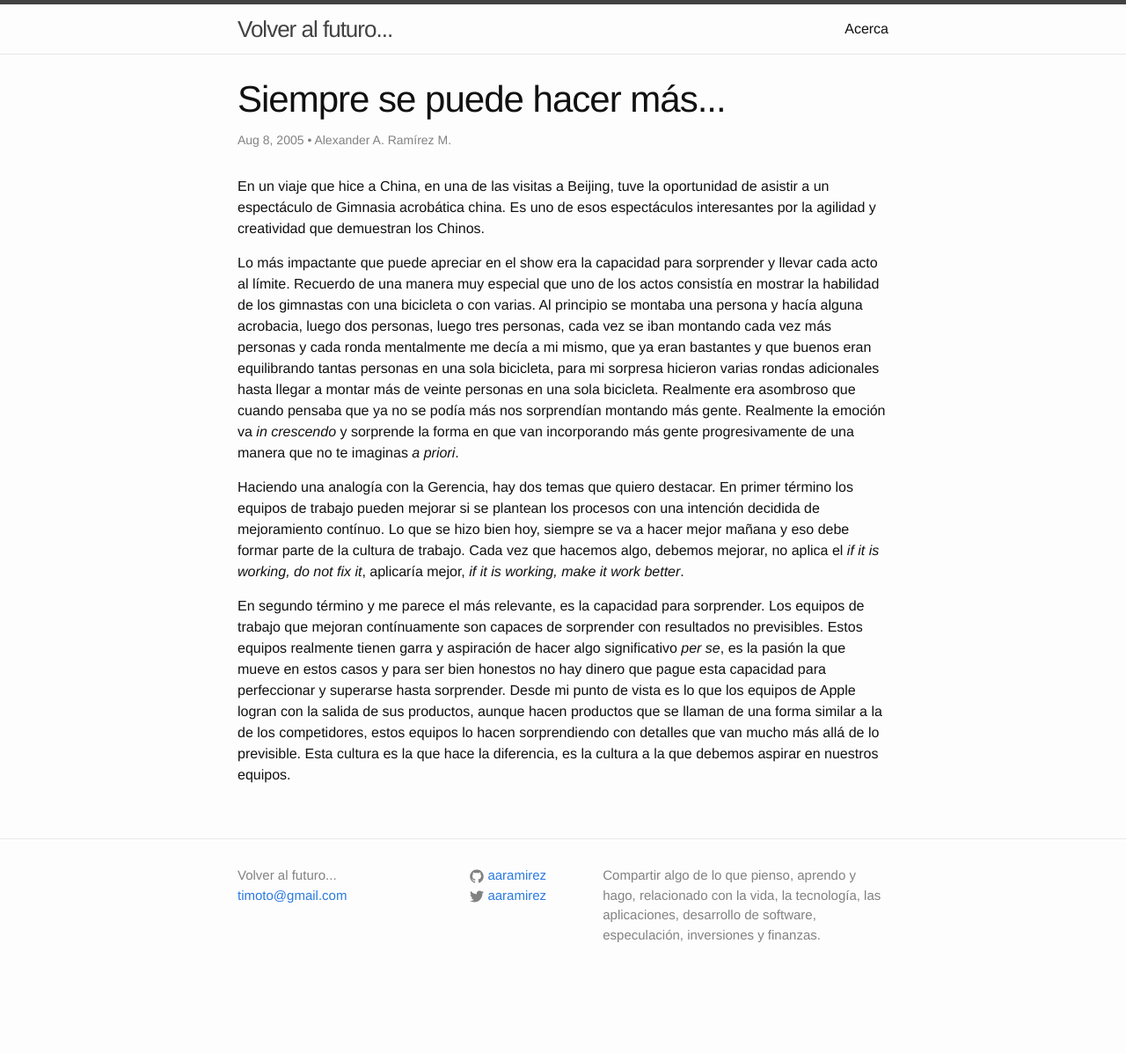
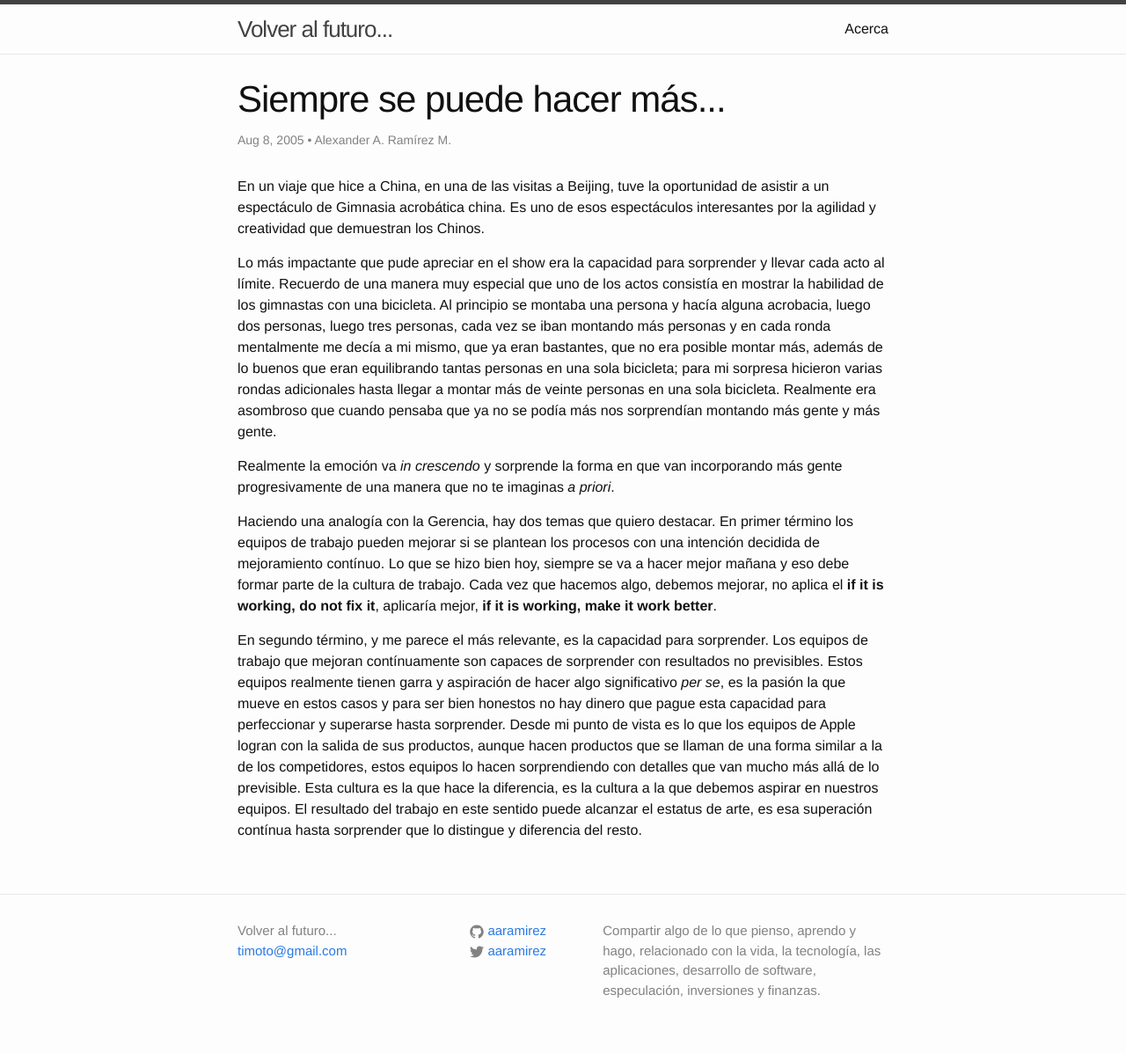
Before and after one commit to aaramirez/aaramirez.github.io, a Jekyll site: the page built from _posts/gerencia/2005-08-08-se-puede-hacer-mas.markdown, in a window 1280 px wide. Shown: the whole page at 88% size. Built offline with Jekyll 4.4.1, drawn with Linux system fonts in a browser that asks for light colours; before the commit the page ends 1134 px from its top, so only the background shows below that.

Commit message:
Se puede hacer mas..

```diff
--- a/_posts/gerencia/2005-08-08-se-puede-hacer-mas.markdown
+++ b/_posts/gerencia/2005-08-08-se-puede-hacer-mas.markdown
@@ -5,9 +5,10 @@ categories: gerencia planificacion
 ---
 En un viaje que hice a China, en una de las visitas a Beijing, tuve la oportunidad de asistir a un espectáculo de Gimnasia acrobática china. Es uno de esos espectáculos interesantes por la agilidad y creatividad que demuestran los Chinos.
 
-Lo más impactante que puede apreciar en el show era la capacidad para sorprender y llevar cada acto al límite. Recuerdo de una manera muy especial que uno de los actos consistía en mostrar la habilidad de los gimnastas con una bicicleta o con varias. Al principio se montaba una persona y hacía alguna acrobacia, luego dos personas, luego tres personas, cada vez se iban montando cada vez más personas y cada ronda mentalmente me decía a mi mismo, que ya eran bastantes y que buenos eran equilibrando tantas personas en una sola bicicleta, para mi sorpresa hicieron varias rondas adicionales hasta llegar a montar más de veinte personas en una sola bicicleta. Realmente era asombroso que cuando pensaba que ya no se podía más nos sorprendían montando más gente.
+Lo más impactante que pude apreciar en el show era la capacidad para sorprender y llevar cada acto al límite. Recuerdo de una manera muy especial que uno de los actos consistía en mostrar la habilidad de los gimnastas con una bicicleta. Al principio se montaba una persona y hacía alguna acrobacia, luego dos personas, luego tres personas, cada vez se iban montando más personas y en cada ronda mentalmente me decía a mi mismo, que ya eran bastantes, que no era posible montar más, además de lo buenos que eran equilibrando tantas personas en una sola bicicleta; para mi sorpresa hicieron varias rondas adicionales hasta llegar a montar más de veinte personas en una sola bicicleta. Realmente era asombroso que cuando pensaba que ya no se podía más nos sorprendían montando más gente y más gente.
+
 Realmente la emoción va *in crescendo* y sorprende la forma en que van incorporando más gente progresivamente de una manera que no te imaginas *a priori*.
 
-Haciendo una analogía con la Gerencia, hay dos temas que quiero destacar. En primer término los equipos de trabajo pueden mejorar si se plantean los procesos con una intención decidida de mejoramiento contínuo. Lo que se hizo bien hoy, siempre se va a hacer mejor mañana y eso debe formar parte de la cultura de trabajo. Cada vez que hacemos algo, debemos mejorar, no aplica el *if it is working, do not fix it*, aplicaría mejor, *if it is working, make it work better*.
+Haciendo una analogía con la Gerencia, hay dos temas que quiero destacar. En primer término los equipos de trabajo pueden mejorar si se plantean los procesos con una intención decidida de mejoramiento contínuo. Lo que se hizo bien hoy, siempre se va a hacer mejor mañana y eso debe formar parte de la cultura de trabajo. Cada vez que hacemos algo, debemos mejorar, no aplica el __if it is working, do not fix it__, aplicaría mejor, __if it is working, make it work better__.
 
-En segundo término y me parece el más relevante, es la capacidad para sorprender. Los equipos de trabajo que mejoran contínuamente son capaces de sorprender con resultados no previsibles. Estos equipos realmente tienen garra y aspiración de hacer algo significativo *per se*, es la pasión la que mueve en estos casos y para ser bien honestos no hay dinero que pague esta capacidad para perfeccionar y superarse hasta sorprender. Desde mi punto de vista es lo que los equipos de Apple logran con la salida de sus productos, aunque hacen productos que se llaman de una forma similar a la de los competidores, estos equipos lo hacen sorprendiendo con detalles que van mucho más allá de lo previsible. Esta cultura es la que hace la diferencia, es la cultura a la que debemos aspirar en nuestros equipos.
+En segundo término, y me parece el más relevante, es la capacidad para sorprender. Los equipos de trabajo que mejoran contínuamente son capaces de sorprender con resultados no previsibles. Estos equipos realmente tienen garra y aspiración de hacer algo significativo *per se*, es la pasión la que mueve en estos casos y para ser bien honestos no hay dinero que pague esta capacidad para perfeccionar y superarse hasta sorprender. Desde mi punto de vista es lo que los equipos de Apple logran con la salida de sus productos, aunque hacen productos que se llaman de una forma similar a la de los competidores, estos equipos lo hacen sorprendiendo con detalles que van mucho más allá de lo previsible. Esta cultura es la que hace la diferencia, es la cultura a la que debemos aspirar en nuestros equipos. El resultado del trabajo en este sentido puede alcanzar el estatus de arte, es esa superación contínua hasta sorprender que lo distingue y diferencia del resto.
```
